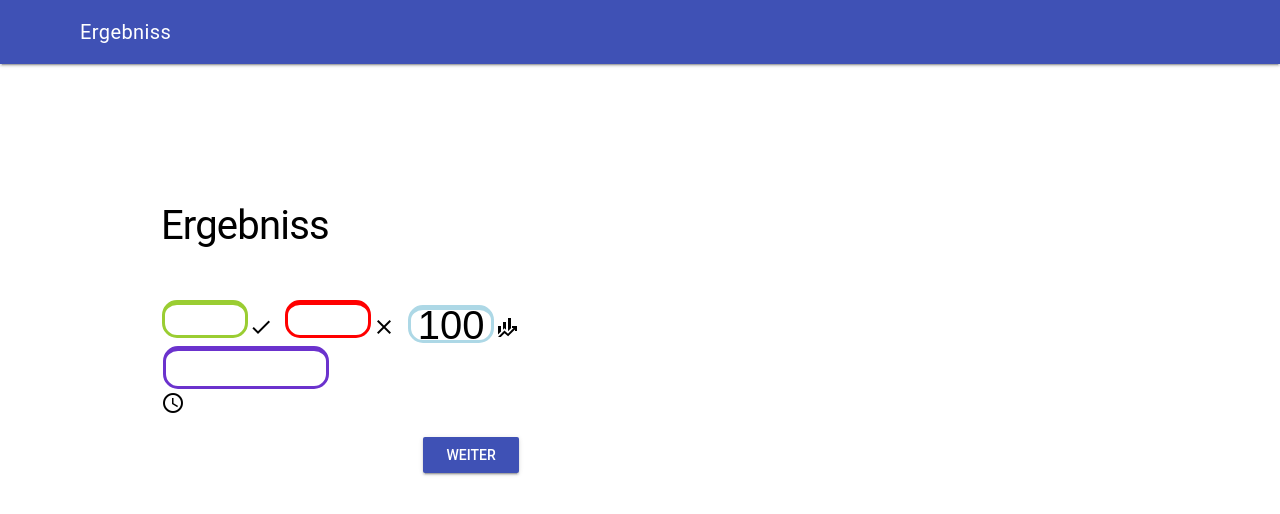
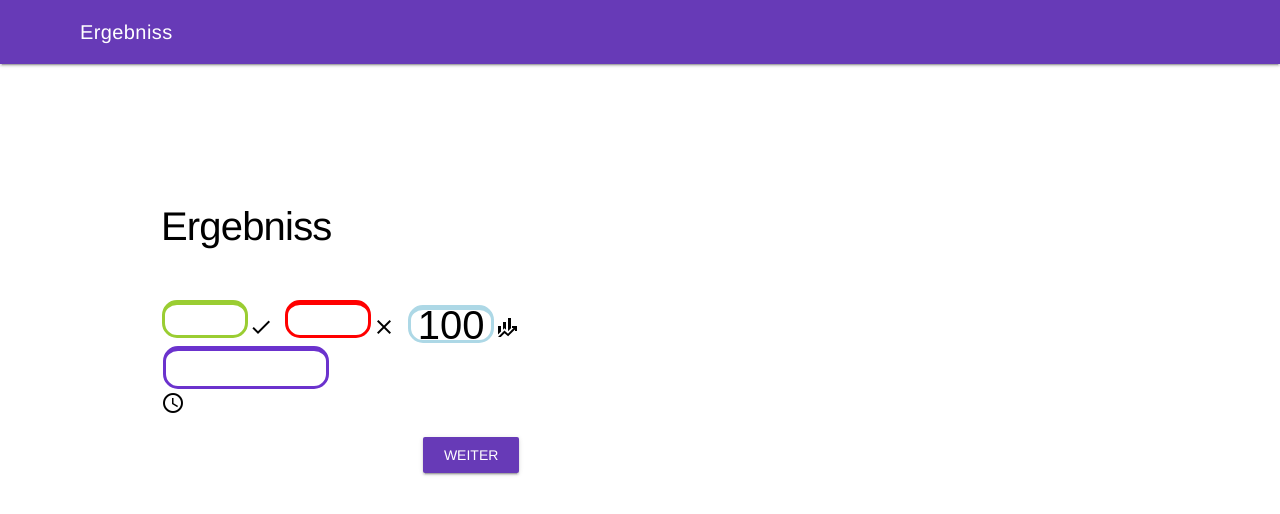
Before and after one commit to Fbi67/Fbi67.github.io, a plain HTML site: page Einmaleins/Ergebniss.html in a window 1280 px wide. Drawn offline with Linux system fonts and the light colour scheme; files that its build step writes are made by us from their sources.

Commit message:
aktualisiert

```diff
--- a/Einmaleins/Ergebniss.html
+++ b/Einmaleins/Ergebniss.html
@@ -5,7 +5,7 @@
   <meta charset="UTF-8">
   <meta name="viewport" content="width=device-width, initial-scale=1.0">
   <title>Einmaleins</title>
-  <link rel="stylesheet" href="Framworks/material.min.css">
+  <link rel="stylesheet" href="../Framworks/material.min.css">
   <script src="../Framworks/material.min.js"></script>
   <link rel="stylesheet" href="https://fonts.googleapis.com/icon?family=Material+Icons">
   <script src="Einmaleins_Version1.2.js"></script>
```
